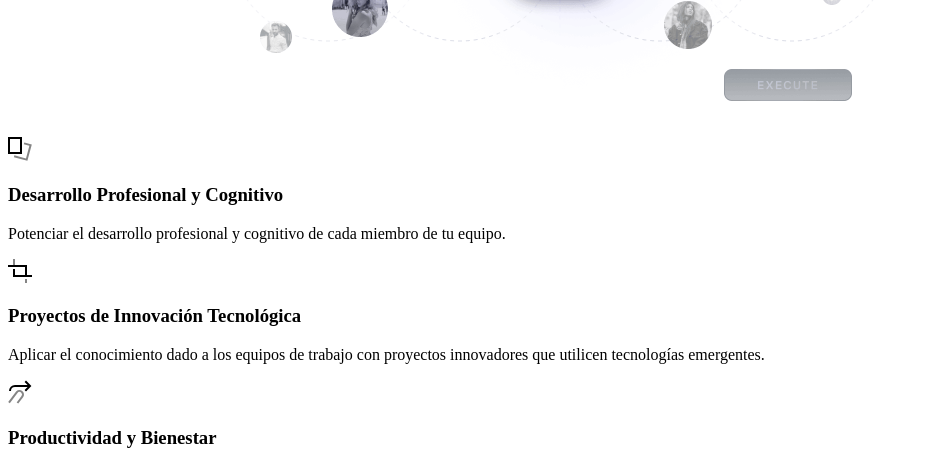
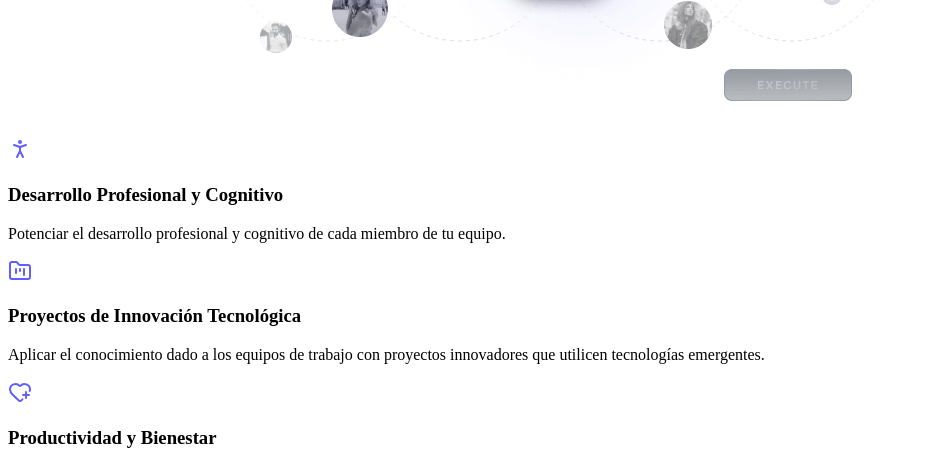
Before and after one commit to DiegoCM1/verskod-landing, a Next.js app: page / in a window 1280 px wide. Shown: the part 5360-5814 px from the top of the page, without its empty margins (0-928 px from the left). Built offline with nearby package versions, Linux system fonts and the light colour scheme.

Commit message:
Added lucide library in order to change icons inside features component

```diff
--- a/components/features.tsx
+++ b/components/features.tsx
@@ -2,6 +2,11 @@ import Image from "next/image";
 import BlurredShapeGray from "@/public/images/blurred-shape-gray.svg";
 import BlurredShape from "@/public/images/blurred-shape.svg";
 import FeaturesImage from "@/public/images/features.png";
+import { PersonStanding } from "lucide-react";
+import { FolderKanban } from 'lucide-react';
+import { HeartPlus } from 'lucide-react';
+
+
 
 export default function Features() {
   return (
@@ -60,27 +65,20 @@ export default function Features() {
           {/* Items */}
           <div className="mx-auto grid max-w-sm gap-12 sm:max-w-none sm:grid-cols-2 md:gap-x-14 md:gap-y-16 lg:grid-cols-3">
             <article>
-              <svg
-                className="mb-3 fill-indigo-500"
-                xmlns="http://www.w3.org/2000/svg"
-                width={24}
-                height={24}
-              >
-                <path d="M0 0h14v17H0V0Zm2 2v13h10V2H2Z" />
-                <path
-                  fillOpacity=".48"
-                  d="m16.295 5.393 7.528 2.034-4.436 16.412L5.87 20.185l.522-1.93 11.585 3.132 3.392-12.55-5.597-1.514.522-1.93Z"
-                />
-              </svg>
+              <PersonStanding color="oklch(58.5% 0.233 277.117)" size={24} />
+
               <h3 className="mb-1 font-nacelle text-[1rem] font-semibold text-gray-200">
                 Desarrollo Profesional y Cognitivo
               </h3>
               <p className="text-indigo-200/65">
-                Potenciar el desarrollo profesional y cognitivo de cada miembro de tu equipo.
+                Potenciar el desarrollo profesional y cognitivo de cada miembro
+                de tu equipo.
               </p>
             </article>
             <article>
-              <svg
+              <FolderKanban color="oklch(58.5% 0.233 277.117)" size={24} />
+
+              {/* <svg
                 className="mb-3 fill-indigo-500"
                 xmlns="http://www.w3.org/2000/svg"
                 width={24}
@@ -88,32 +86,24 @@ export default function Features() {
               >
                 <path fillOpacity=".48" d="M7 8V0H5v8h2Zm12 16v-4h-2v4h2Z" />
                 <path d="M19 6H0v2h17v8H7v-6H5v8h19v-2h-5V6Z" />
-              </svg>
+              </svg> */}
               <h3 className="mb-1 font-nacelle text-[1rem] font-semibold text-gray-200">
                 Proyectos de Innovación Tecnológica
               </h3>
               <p className="text-indigo-200/65">
-                Aplicar el conocimiento dado a los equipos de trabajo con proyectos innovadores que utilicen tecnologías emergentes.
+                Aplicar el conocimiento dado a los equipos de trabajo con
+                proyectos innovadores que utilicen tecnologías emergentes.
               </p>
             </article>
             <article>
-              <svg
-                className="mb-3 fill-indigo-500"
-                xmlns="http://www.w3.org/2000/svg"
-                width={24}
-                height={24}
-              >
-                <path d="M23.414 6 18 .586 16.586 2l3 3H7a6 6 0 0 0-6 6h2a4 4 0 0 1 4-4h12.586l-3 3L18 11.414 23.414 6Z" />
-                <path
-                  fillOpacity=".48"
-                  d="M13.01 12.508a2.5 2.5 0 0 0-3.502.482L1.797 23.16.203 21.952l7.71-10.17a4.5 4.5 0 1 1 7.172 5.437l-4.84 6.386-1.594-1.209 4.841-6.385a2.5 2.5 0 0 0-.482-3.503Z"
-                />
-              </svg>
+              <HeartPlus color="oklch(58.5% 0.233 277.117)" size={24}/>
+
               <h3 className="mb-1 font-nacelle text-[1rem] font-semibold text-gray-200">
                 Productividad y Bienestar
               </h3>
               <p className="text-indigo-200/65">
-                Mejorar la productividad y la calidad de vida de las personas a través de nuestras iniciativas.
+                Mejorar la productividad y la calidad de vida de las personas a
+                través de nuestras iniciativas.
               </p>
             </article>
           </div>
--- a/package.json
+++ b/package.json
@@ -14,6 +14,8 @@
     "@types/react": "19.0.8",
     "@types/react-dom": "19.0.3",
     "aos": "3.0.0-beta.6",
+    "lucide": "^0.523.0",
+    "lucide-react": "^0.523.0",
     "next": "15.1.6",
     "react": "19.0.0",
     "react-dom": "19.0.0",
```
Also changed, not shown: 1 other file (tests, documents, lock files or other folders).
